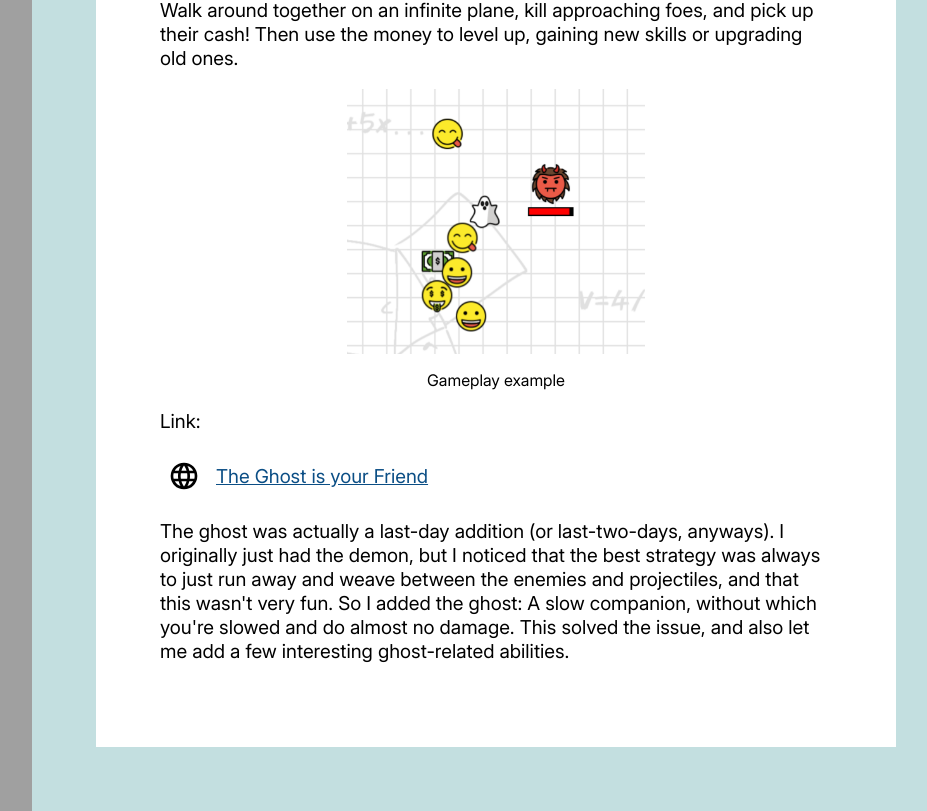
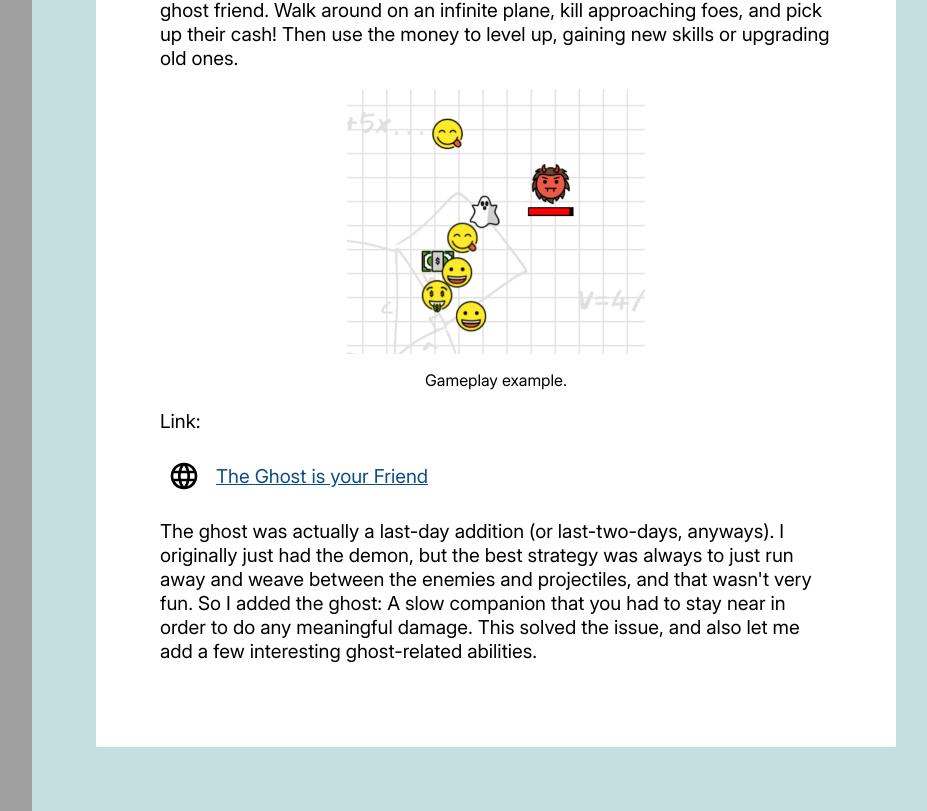
Before and after one commit to k-henr/k-henr.github.io, a SvelteKit app: page /projects/ghostfriend in a window 1280 px wide. Shown: the part 389-1200 px from the top of the page, without its empty margins (320-1247 px from the left). Built offline with nearby package versions, Linux system fonts and the light colour scheme.

Commit message:
Changed wording and fixed typos

```diff
--- a/src/routes/+layout.svelte
+++ b/src/routes/+layout.svelte
@@ -30,7 +30,6 @@
         <button onclick={toggleMenu} aria-label="toggle menu visibility"><img src="/icons/menu.svg" alt="menu"/></button>
     </header>
     <div {@attach menuAttacher}>
-
         <nav>
             <MenuItem name="Home" href="/" />
             <MenuItem name="Projects" href="/projects">
--- a/src/routes/projects/3desmos/+page.svelte
+++ b/src/routes/projects/3desmos/+page.svelte
@@ -8,7 +8,7 @@
         These two graphs are the result of me playing with 3D projections in desmos,
         which is a bit of a rite of passage in the desmos community. The first one
         was my first "big" project in desmos, and I didn't know anything about
-        projective geometry when I made it, meanning that it's a bit of a mess. The
+        projective geometry when I made it, meaning that it's a bit of a mess. The
         second one is more stable and mathematically correct. I'm linking to both,
         but I vastly prefer the second graph.
     </p>
--- a/src/routes/projects/ghostfriend/+page.svelte
+++ b/src/routes/projects/ghostfriend/+page.svelte
@@ -10,19 +10,19 @@
         programming course. I wasn't quite able to get the second one finished by the
         end of the course, which is why I'm not linking it here, but we were only
         really supposed to make one anyways. It's made on a single canvas screen
-        (excluding text rendering), which is a bad way to do things, but I didn't
-        realize that until it was too late to change.
+        (excluding text rendering), which is a bad way to do things when working in
+        HTML, but I didn't realize that until it was too late to change.
     </p>
     <p>
-        In the game, you play as an evil demon trying to kill emojis with a ghost
-        friend. Walk around together on an infinite plane, kill approaching foes, and
+        In the game, you play as an evil demon trying to kill emojis together with a
+        ghost friend. Walk around on an infinite plane, kill approaching foes, and
         pick up their cash! Then use the money to level up, gaining new skills or
         upgrading old ones.
     </p>
     <ImageWithCaption
         src="/files/ghostfriend/gameplay.png"
         alt="What I'm sure was a thrilling moment of gameplay."
-        caption="Gameplay example"
+        caption="Gameplay example."
     />
     <p>Link:</p>
     <LinkWithIcon
@@ -34,10 +34,10 @@
     </LinkWithIcon>
     <p>
         The ghost was actually a last-day addition (or last-two-days, anyways). I
-        originally just had the demon, but I noticed that the best strategy was
-        always to just run away and weave between the enemies and projectiles, and
-        that this wasn't very fun. So I added the ghost: A slow companion, without
-        which you're slowed and do almost no damage. This solved the issue, and also
-        let me add a few interesting ghost-related abilities.
+        originally just had the demon, but the best strategy was always to just run
+        away and weave between the enemies and projectiles, and that wasn't very fun.
+        So I added the ghost: A slow companion that you had to stay near in order to
+        do any meaningful damage. This solved the issue, and also let me add a few
+        interesting ghost-related abilities.
     </p>
 </section>
```
Also changed, not shown: src/routes/projects/+page.svelte (+6 -6 lines), src/routes/projects/desmostetris/+page.svelte (+8 -6 lines), src/routes/projects/unhelpfulcalculator/+page.svelte (+4 -5 lines).
